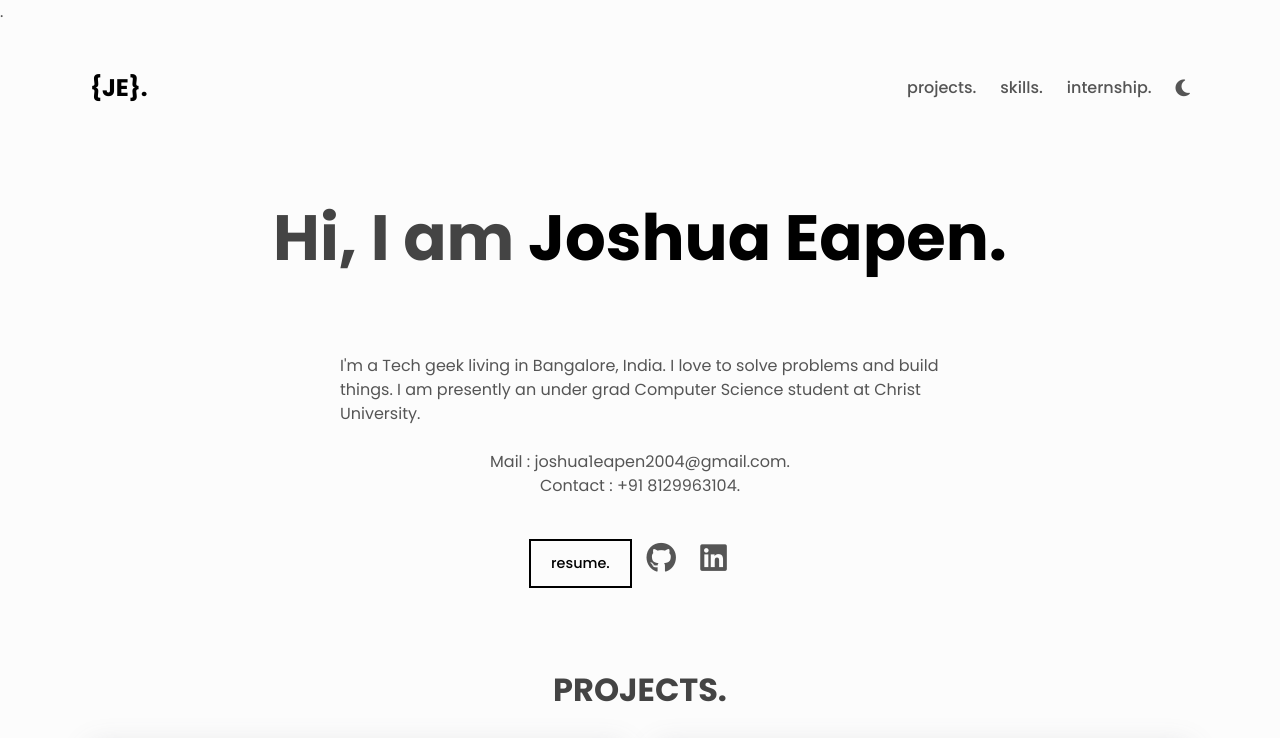
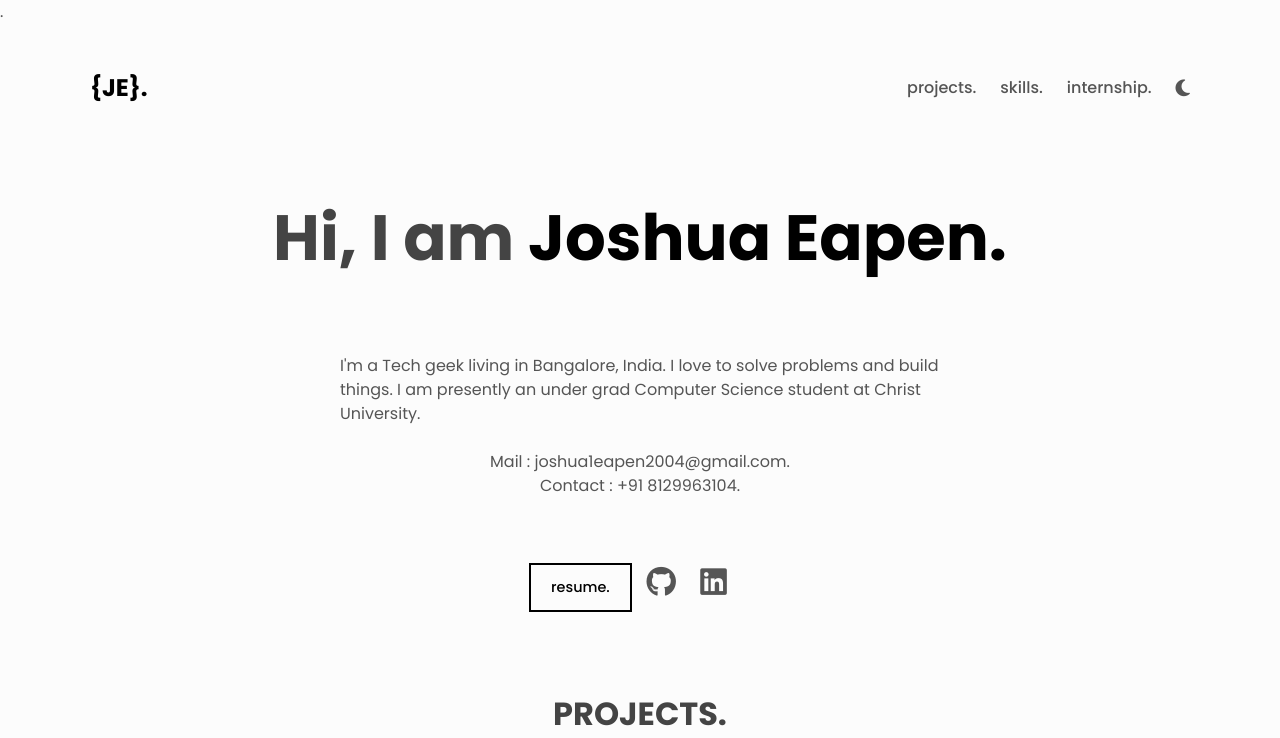
Before and after one commit to MonsieurJoshua/Portfolio, a plain HTML site: page index.html in a window 1280 px wide. Shown: the top 738 px of the page. Drawn offline with Linux system fonts and the light colour scheme.

Commit message:
Update index.html

```diff
--- a/index.html
+++ b/index.html
@@ -75,7 +75,7 @@
           I'm a Tech geek living in Bangalore, India. I love to solve problems and build things. I am presently an under grad Computer Science student at Christ University.
         </p> <!-- about you -->
         <br>
-        <a href="mailto:joshua1eapen2004@gmail.com">Mail : joshua1eapen2004@gmail.com.</a> Contact : +91 8129963104.  <!--Change it to your mail id and contact no-->
+        <a href="mailto:joshua1eapen2004@gmail.com">Mail : joshua1eapen2004@gmail.com.</a><p> Contact : +91 8129963104.</p>  <!--Change it to your mail id and contact no-->
       </br>
 
 
```
